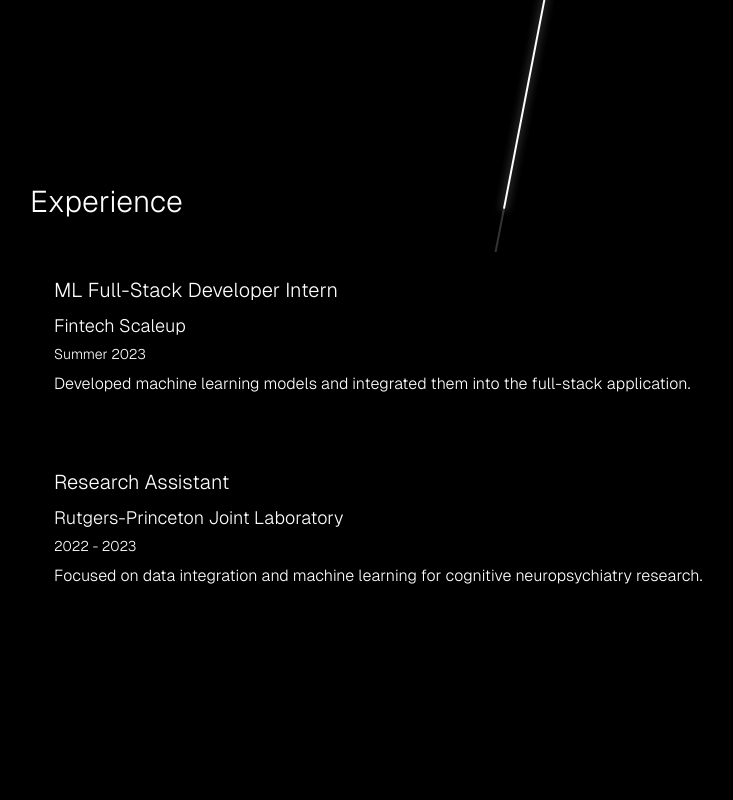
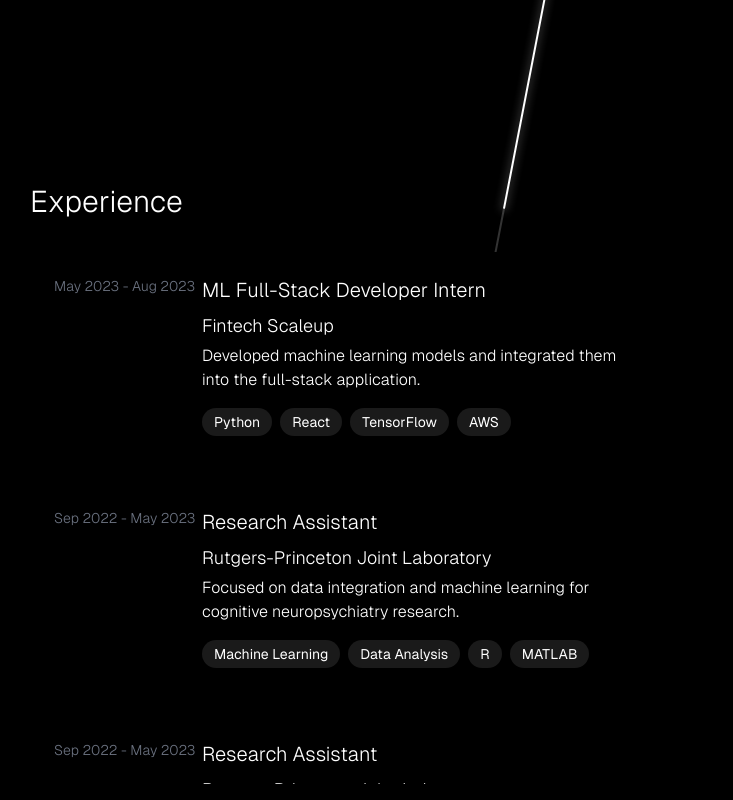
Before and after one commit to RishikSarkar/personal-portfolio-3.0, a Next.js app: page / in a window 1280 px wide. Shown: the part 2316-3116 px from the top of the page, without its empty margins (34-767 px from the left). Built offline with nearby package versions, Linux system fonts and the light colour scheme.

Commit message:
updated experience section to format it correctly and account for overflow

```diff
--- a/src/components/ExperienceSection.tsx
+++ b/src/components/ExperienceSection.tsx
@@ -3,8 +3,9 @@ import React, { useState } from 'react';
 interface ExperienceItem {
     title: string;
     company: string;
-  duration: string;
+    dateRange: string;
     description: string;
+    skills: string[];
 }
 
 const ExperienceSection: React.FC = () => {
@@ -12,14 +13,23 @@ const ExperienceSection: React.FC = () => {
         {
             title: "ML Full-Stack Developer Intern",
             company: "Fintech Scaleup",
-      duration: "Summer 2023",
-      description: "Developed machine learning models and integrated them into the full-stack application."
+            dateRange: "May 2023 - Aug 2023",
+            description: "Developed machine learning models and integrated them into the full-stack application.",
+            skills: ["Python", "React", "TensorFlow", "AWS"]
         },
         {
             title: "Research Assistant",
             company: "Rutgers-Princeton Joint Laboratory",
-      duration: "2022 - 2023",
-      description: "Focused on data integration and machine learning for cognitive neuropsychiatry research."
+            dateRange: "Sep 2022 - May 2023",
+            description: "Focused on data integration and machine learning for cognitive neuropsychiatry research.",
+            skills: ["Machine Learning", "Data Analysis", "R", "MATLAB"]
+        },
+        {
+            title: "Research Assistant",
+            company: "Rutgers-Princeton Joint Laboratory",
+            dateRange: "Sep 2022 - May 2023",
+            description: "Focused on data integration and machine learning for cognitive neuropsychiatry research.",
+            skills: ["Machine Learning", "Data Analysis", "R", "MATLAB"]
         },
     ]);
 
@@ -27,16 +37,31 @@ const ExperienceSection: React.FC = () => {
         <div className="w-full h-full flex flex-col">
             <h2 className="text-3xl font-light mb-8">Experience</h2>
             <div className="flex-grow overflow-y-auto pr-4">
-        <div className="space-y-6">
+                <div className="space-y-6 max-w-[50vw]">
                     {experiences.map((exp, index) => (
                         <div
                             key={index}
-              className="p-6 transition-colors duration-300 ease-in-out bg-black hover:bg-white hover:bg-opacity-10 cursor-pointer"
+                            className="p-6 transition-colors duration-300 ease-in-out bg-black hover:bg-white hover:bg-opacity-10 cursor-pointer flex"
                         >
+                            <div className="w-1/4 text-sm font-light text-gray-500">
+                                {exp.dateRange}
+                            </div>
+                            <div className="w-3/4">
                                 <h3 className="text-xl font-light mb-2">{exp.title}</h3>
                                 <h4 className="text-lg font-light mb-1">{exp.company}</h4>
-              <p className="text-sm font-light mb-2">{exp.duration}</p>
-              <p className="text-base font-light">{exp.description}</p>
+                                <p className="text-base font-light mb-4">{exp.description}</p>
+                                <div className="flex flex-wrap gap-2">
+                                    {exp.skills.map((skill, skillIndex) => (
+                                        <span
+                                            key={skillIndex}
+                                            className="px-3 py-1 bg-white bg-opacity-10 text-white text-sm rounded-full"
+
+                                        >
+                                            {skill}
+                                        </span>
+                                    ))}
+                                </div>
+                            </div>
                         </div>
                     ))}
                 </div>
```
Also changed, not shown: src/components/CursorEffect.tsx (indentation only), src/data/brainNodes.ts (line endings or trailing spaces). Lines whose indentation alone changed are shown as unchanged.
